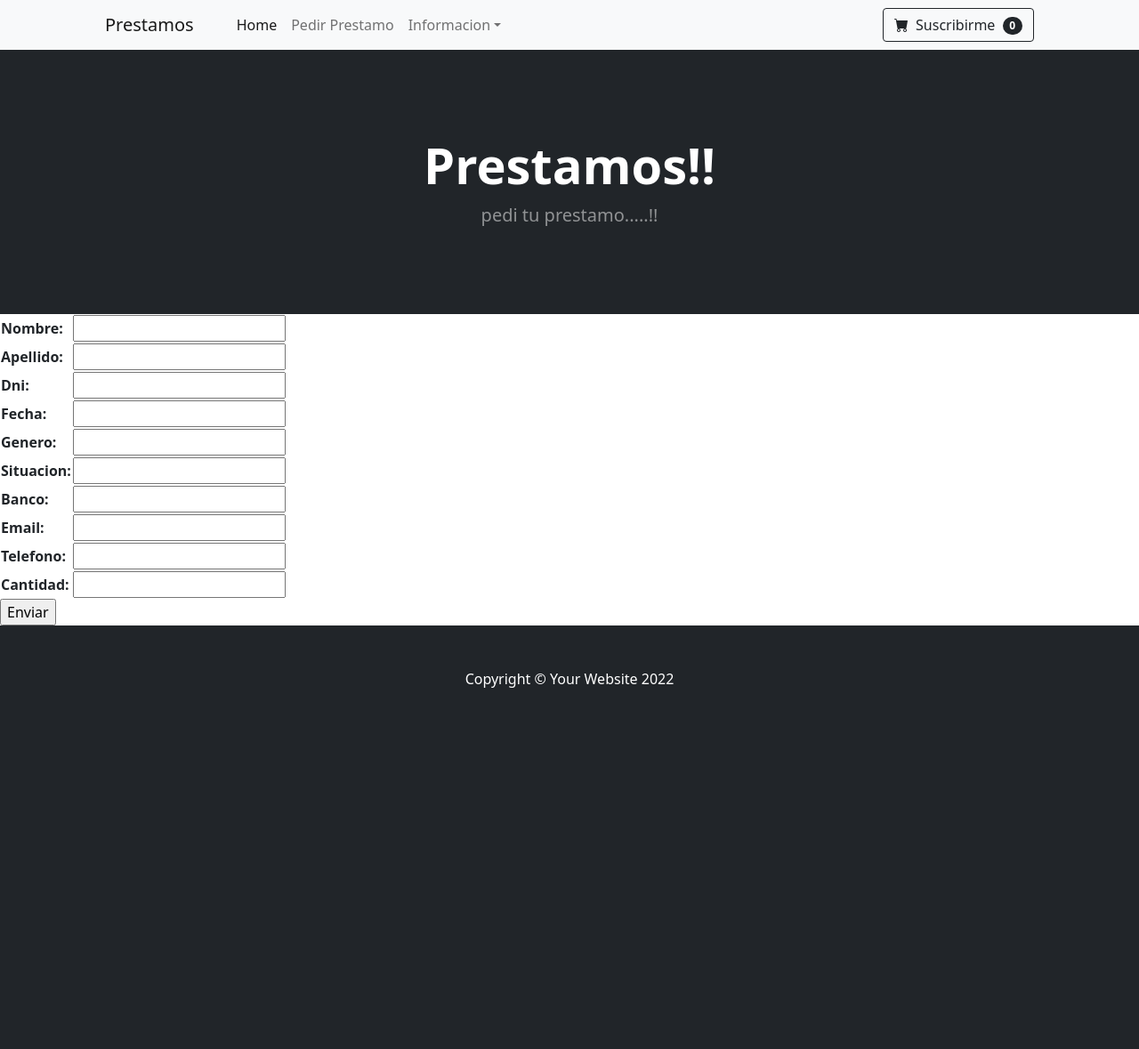
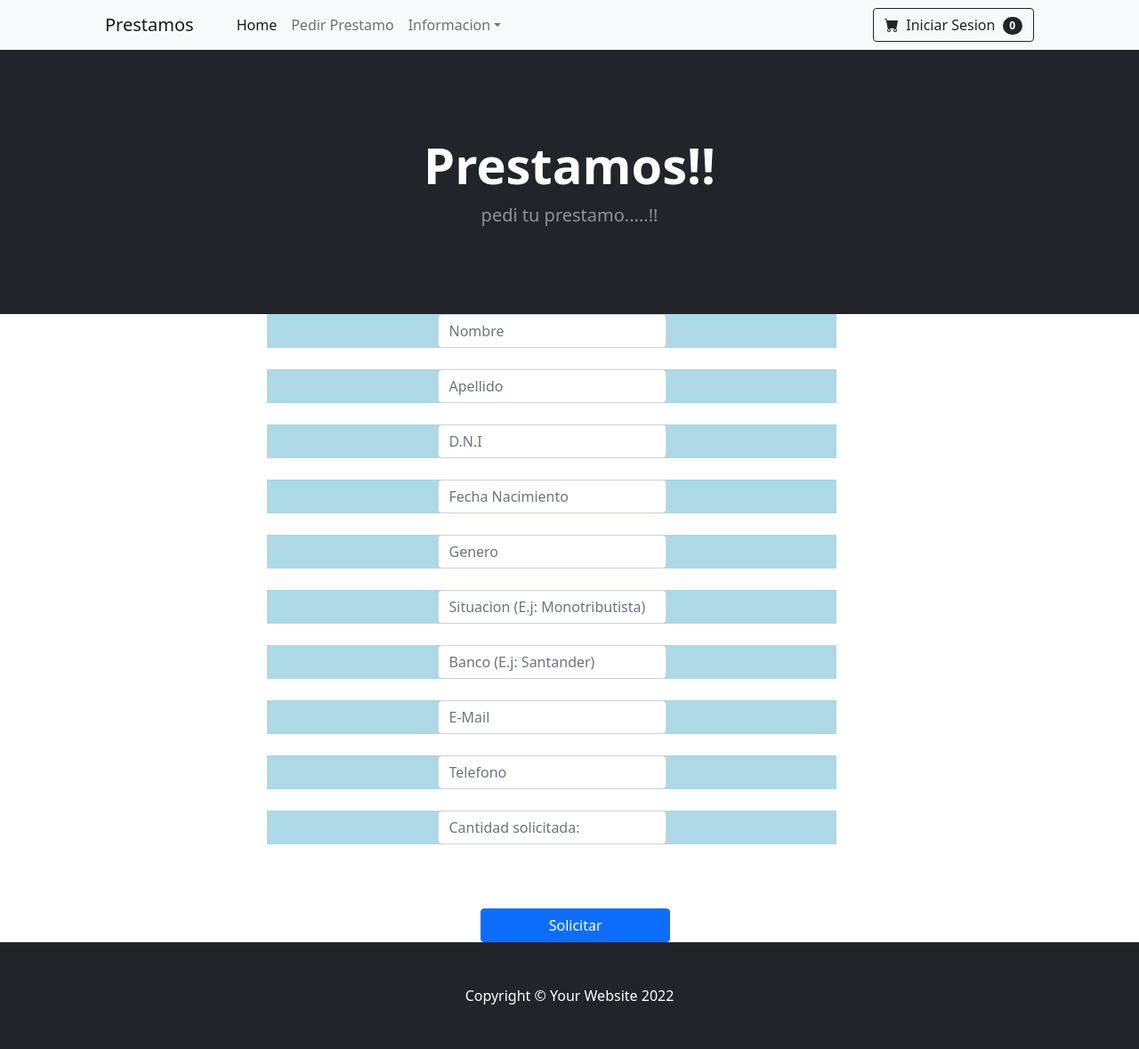
Before and after one commit to Manupdev/entrega-final-python-django, a Django app: page /App1/prestamo/ in a window 1280 px wide. Shown: the whole page at 89% size. Before the commit the page ends 773 px from the top, so only its background shows below. Run offline with Django 4.2, Linux system fonts and the light colour scheme; some libraries are stand-ins or nearby versions.

Commit message:
Agregando mas estilos

```diff
--- a/App1/forms.py
+++ b/App1/forms.py
@@ -9,16 +9,16 @@ class SuscripcionFormulario(forms.Form):
     dniSuscripciones1 = forms.IntegerField()
 
 class PrestamoFormulario(forms.Form):
-    nombre = forms.CharField(max_length=40)
-    apellido = forms.CharField(max_length=40)
-    dni=forms.IntegerField()
-    fecha=forms.DateField()
-    genero = forms.CharField(max_length=20)
-    situacion = forms.CharField(max_length=20)
-    banco = forms.CharField(max_length=40)
-    email = forms.EmailField()
-    telefono = forms.IntegerField()
-    cantidad = forms.IntegerField()
+    nombre = forms.CharField(max_length=40, widget=forms.TextInput(attrs={'class':'form-control', 'placeholder':'Nombre'}))
+    apellido = forms.CharField(max_length=40, widget=forms.TextInput(attrs={'class':'form-control', 'placeholder':'Apellido'}))
+    dni=forms.IntegerField(widget=forms.TextInput(attrs={'class':'form-control', 'placeholder':'D.N.I'}))
+    fecha=forms.DateField(widget=forms.DateInput(attrs={'class':'form-control', 'placeholder':'Fecha Nacimiento'}))
+    genero = forms.CharField(max_length=20, widget=forms.TextInput(attrs={'class':'form-control', 'placeholder':'Genero'}))
+    situacion = forms.CharField(max_length=20, widget=forms.TextInput(attrs={'class':'form-control', 'placeholder':'Situacion (E.j: Monotributista)'}))
+    banco = forms.CharField(max_length=40, widget=forms.TextInput(attrs={'class':'form-control', 'placeholder':'Banco (E.j: Santander)'}))
+    email = forms.EmailField(widget=forms.EmailInput(attrs={'class':'form-control', 'placeholder':'E-Mail'}))
+    telefono = forms.IntegerField(widget=forms.TextInput(attrs={'class':'form-control', 'placeholder':'Telefono'}))
+    cantidad = forms.IntegerField(widget=forms.TextInput(attrs={'class':'form-control', 'placeholder':'Cantidad solicitada: '}))
 
 
 class UserRegisterForm(UserCreationForm):
--- a/templates/App1/prestamo.html
+++ b/templates/App1/prestamo.html
@@ -8,24 +8,69 @@ Prestamo
 
 {% block inicio %}
 
-<form action="" method="POST"> {% csrf_token %}
+<form method ="POST" > {% csrf_token %}
+    <div class="form-row">
+      <div class="form-group col-md-6" style=" background-color: lightblue; display: flex;  align-items: center; justify-content: center; margin-left : 300px">
+        <label for="inputEmail4">{{prestamo.nombre}}</label>
 
-    <table>
+      </div>
+      <br>
+      <div class="form-group col-md-6" style=" background-color: lightblue; display: flex;  align-items: center; justify-content: center; margin-left : 300px">
+        <label for="inputPassword4">{{prestamo.apellido}}</label>
 
+      </div>
+      <br>
+    </div>
+    <div class="form-group col-md-6" style="background-color: lightblue; display: flex;  align-items: center; justify-content: center; margin-left : 300px">
+      <label for="inputAddress">{{prestamo.dni}}</label>
 
-        {{prestamo.as_table}}
+    </div>
+    <br>
+    <div class="form-group col-md-6" style="background-color: lightblue; display: flex;  align-items: center; justify-content: center; margin-left : 300px">
+      <label for="inputPassword4">{{prestamo.fecha}}</label>
 
-    </table>
+    </div>
+    <br>
+    <div class="form-group col-md-6" style="background-color: lightblue; display: flex;  align-items: center; justify-content: center; margin-left : 300px">
+      <label for="inputPassword4">{{prestamo.genero}}</label>
 
+    </div>
+    <br>
+    <div class="form-group col-md-6" style="background-color: lightblue; display: flex;  align-items: center; justify-content: center; margin-left : 300px">
+      <label for="inputPassword4">{{prestamo.situacion}}</label>
 
+    </div>
+    <br>
+    <div class="form-group col-md-6" style="background-color: lightblue; display: flex;  align-items: center; justify-content: center; margin-left : 300px">
+      <label for="inputPassword4">{{prestamo.banco}}</label>
 
-    <input type="submit", value="Enviar">
+    </div>
+    <br>
+    <div class="form-group col-md-6" style="background-color: lightblue; display: flex;  align-items: center; justify-content: center; margin-left : 300px">
+      <label for="inputPassword4">{{prestamo.email}}</label>
 
+    </div>
+    <br>
+    <div class="form-group col-md-6" style="background-color: lightblue; display: flex;  align-items: center; justify-content: center; margin-left : 300px">
+      <label for="inputPassword4">{{prestamo.telefono}}</label>
+
+    </div>
+    <br>
+    <div class="form-group col-md-6" style="background-color: lightblue; display: flex;  align-items: center; justify-content: center; margin-left : 300px">
+      <label for="inputPassword4">{{prestamo.cantidad}}</label>
+
+    </div>
+
+    <br>
+    <br>
+    <br>
+
+    <button type="submit" class="form-group col-md-2 btn btn-primary"
+    style=" display: flex;  align-items: center; justify-content: center; margin-left : 540px">Solicitar</button>
 </form>
 
 
 
 
 
-
 {% endblock inicio %}
--- a/templates/index.html
+++ b/templates/index.html
@@ -23,7 +23,7 @@
                 <button class="navbar-toggler" type="button" data-bs-toggle="collapse" data-bs-target="#navbarSupportedContent" aria-controls="navbarSupportedContent" aria-expanded="false" aria-label="Toggle navigation"><span class="navbar-toggler-icon"></span></button>
                 <div class="collapse navbar-collapse" id="navbarSupportedContent">
                     <ul class="navbar-nav me-auto mb-2 mb-lg-0 ms-lg-4">
-                        <li class="nav-item"><a class="nav-link active" aria-current="page" href="#!">Home</a></li>
+                        <li class="nav-item"><a class="nav-link active" aria-current="page" href="">Home</a></li>
                         <li class="nav-item"><a class="nav-link" href="prestamo/">Pedir Prestamo</a></li>
                         <li class="nav-item dropdown">
                             <a class="nav-link dropdown-toggle" id="navbarDropdown" href="#" role="button" data-bs-toggle="dropdown" aria-expanded="false">Informacion</a>
@@ -32,13 +32,14 @@
                                 <li><hr class="dropdown-divider" /></li>
                                 <li><a class="dropdown-item" href="#!">Preguntas Frecuentes</a></li>
                                 <li><a class="dropdown-item" href="#!">Terminos y Condiciones</a></li>
+                                <li><a class="dropdown-item" href="suscripcion/">Suscribirme</a></li>
                             </ul>
                         </li>
                     </ul>
                     <form class="d-flex">
-                        <button class="btn btn-outline-dark" type="submit">
-                            <i class="bi-cart-fill me-1"></i>
-                            Suscribirme
+                        <button class="btn btn-outline-dark" type="submit" href="login/">
+                            <i class="bi-cart-fill me-1" ></i>
+                            Iniciar Sesion
                             <span class="badge bg-dark text-white ms-1 rounded-pill">0</span>
                         </button>
                     </form>
@@ -49,8 +50,10 @@
         <header class="bg-dark py-5">
             <div class="container px-4 px-lg-5 my-5">
                 <div class="text-center text-white">
+                    {% block tituloPortada %}
                     <h1 class="display-4 fw-bolder">Prestamos!!</h1>
                     <p class="lead fw-normal text-white-50 mb-0">pedi tu prestamo.....!!</p>
+                    {% endblock tituloPortada %}
                 </div>
             </div>
         </header>
```
Also changed, not shown: templates/App1/inicio.html (+2 -8 lines), templates/App1/login.html (+25 -7 lines), templates/App1/suscripcion.html (+12 -7 lines), db.sqlite3.
